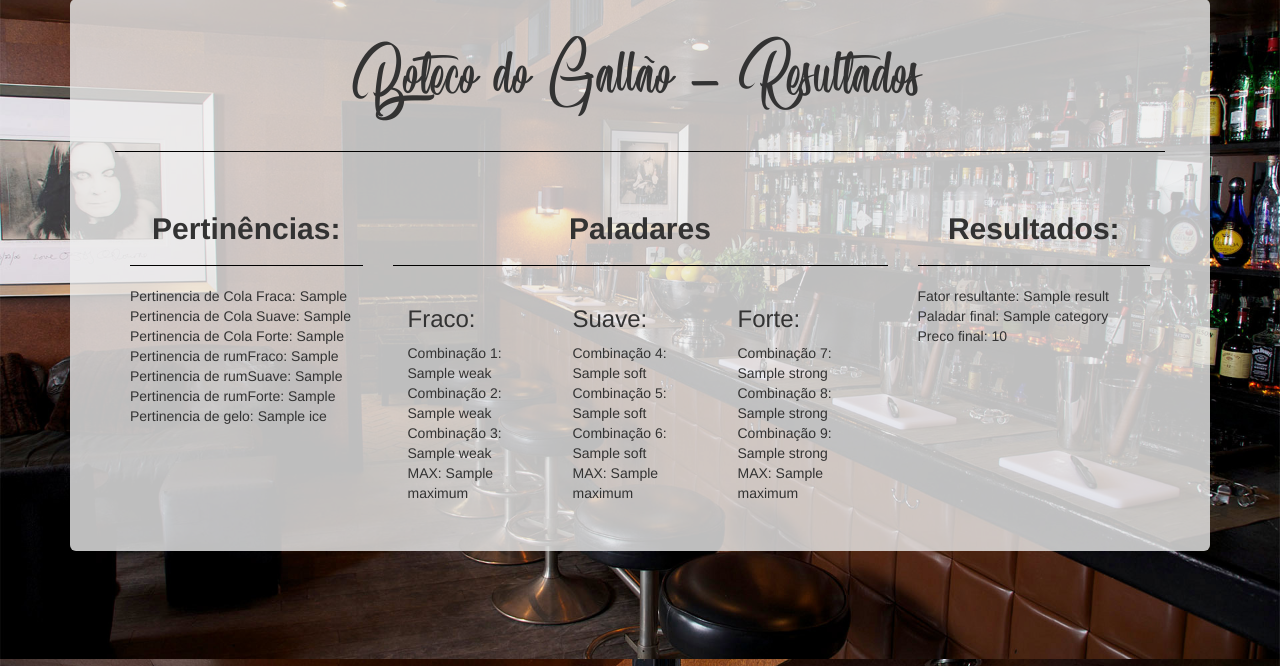
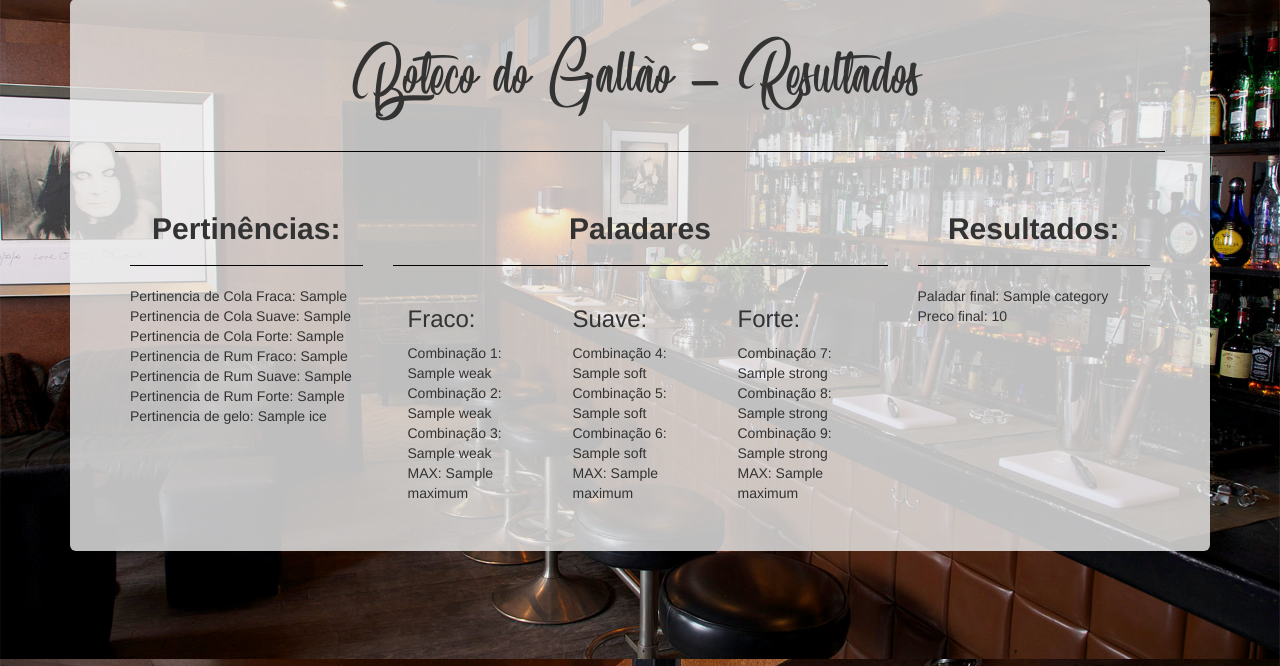
Before and after one commit to GArmane/boteco-gallao, a Flask app: template templates/result.html in a window 1280 px wide. Shown: the part 61-727 px from the top of the page. Run offline with Flask 2, Linux system fonts and the light colour scheme; the template is opened without the code that fills it: most values are stand-ins (such as "Sample title", 1, 10 or a date in 2020); some libraries are stand-ins or nearby versions.

Commit message:
Remove result value from view

```diff
--- a/app.py
+++ b/app.py
@@ -77,7 +77,6 @@ def index():
                 maximum = (max(palates.weak),
                            max(palates.soft),
                            max(palates.strong))
-                result = max(maximum)
 
                 category = get_category(maximum)
                 price = get_price(category)
@@ -86,7 +85,6 @@ def index():
                                        pertinences=pertinences,
                                        palates=palates,
                                        maximum=maximum,
-                                       result=result,
                                        category=category,
                                        price=price)
         return render_template('index.html', form=form)
--- a/templates/result.html
+++ b/templates/result.html
@@ -24,9 +24,9 @@
             Pertinencia de Cola Suave: {{pertinences.cola.softFactor}}<br>
             Pertinencia de Cola Forte: {{pertinences.cola.strongFactor}}<br>
 
-            Pertinencia de rumFraco: {{pertinences.rum.weakFactor}}<br>
-            Pertinencia de rumSuave: {{pertinences.rum.softFactor}}<br>
-            Pertinencia de rumForte: {{pertinences.rum.strongFactor}}<br>
+            Pertinencia de Rum Fraco: {{pertinences.rum.weakFactor}}<br>
+            Pertinencia de Rum Suave: {{pertinences.rum.softFactor}}<br>
+            Pertinencia de Rum Forte: {{pertinences.rum.strongFactor}}<br>
 
             Pertinencia de gelo: {{pertinences.ice[0]}}<br>
         </div>
@@ -63,7 +63,6 @@
         <div class="col-md-3">
             <h2>Resultados:</h2>
             <hr>
-            Fator resultante: {{result}}<br>
             Paladar final: {{category}}<br>
             Preco final: {{price}}<br>
         </div>
```
